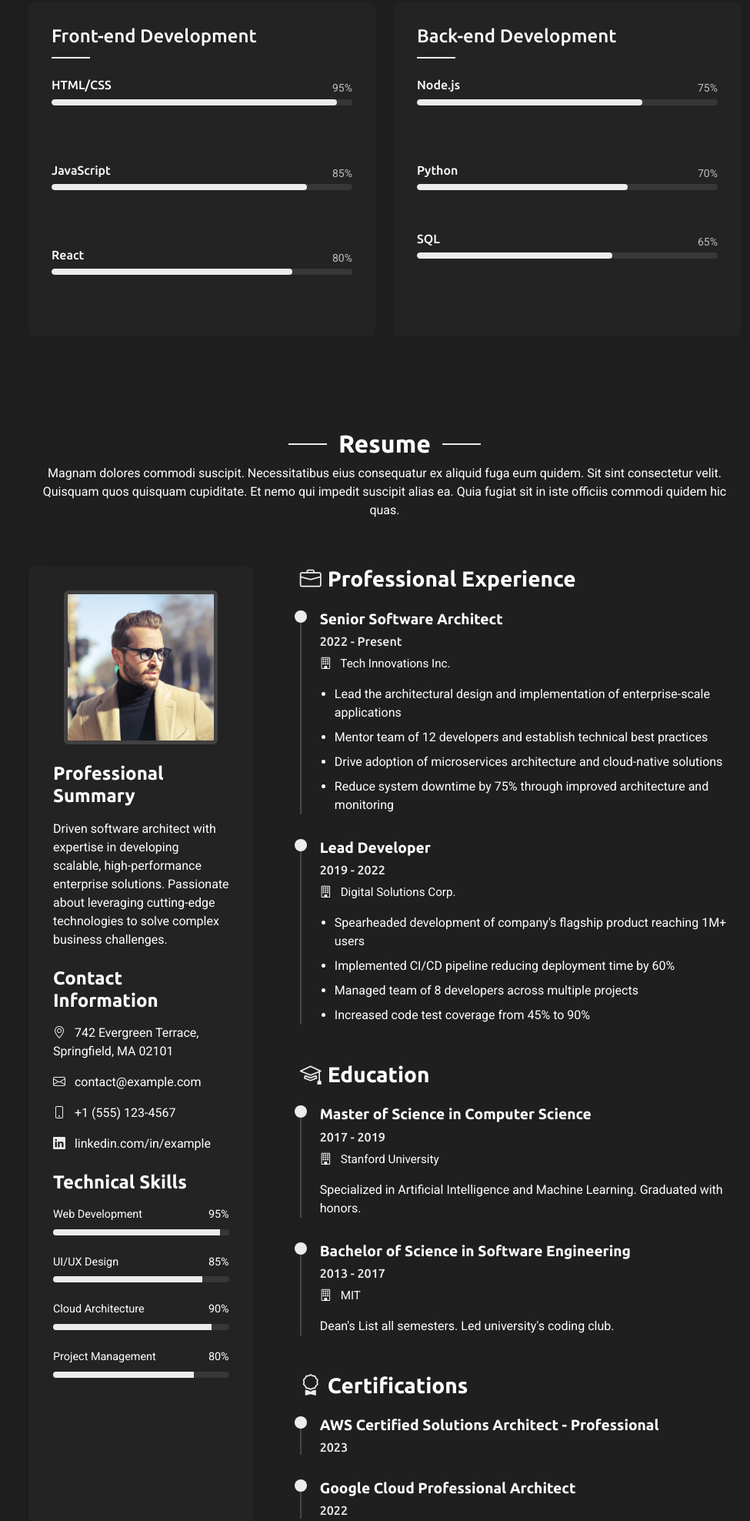
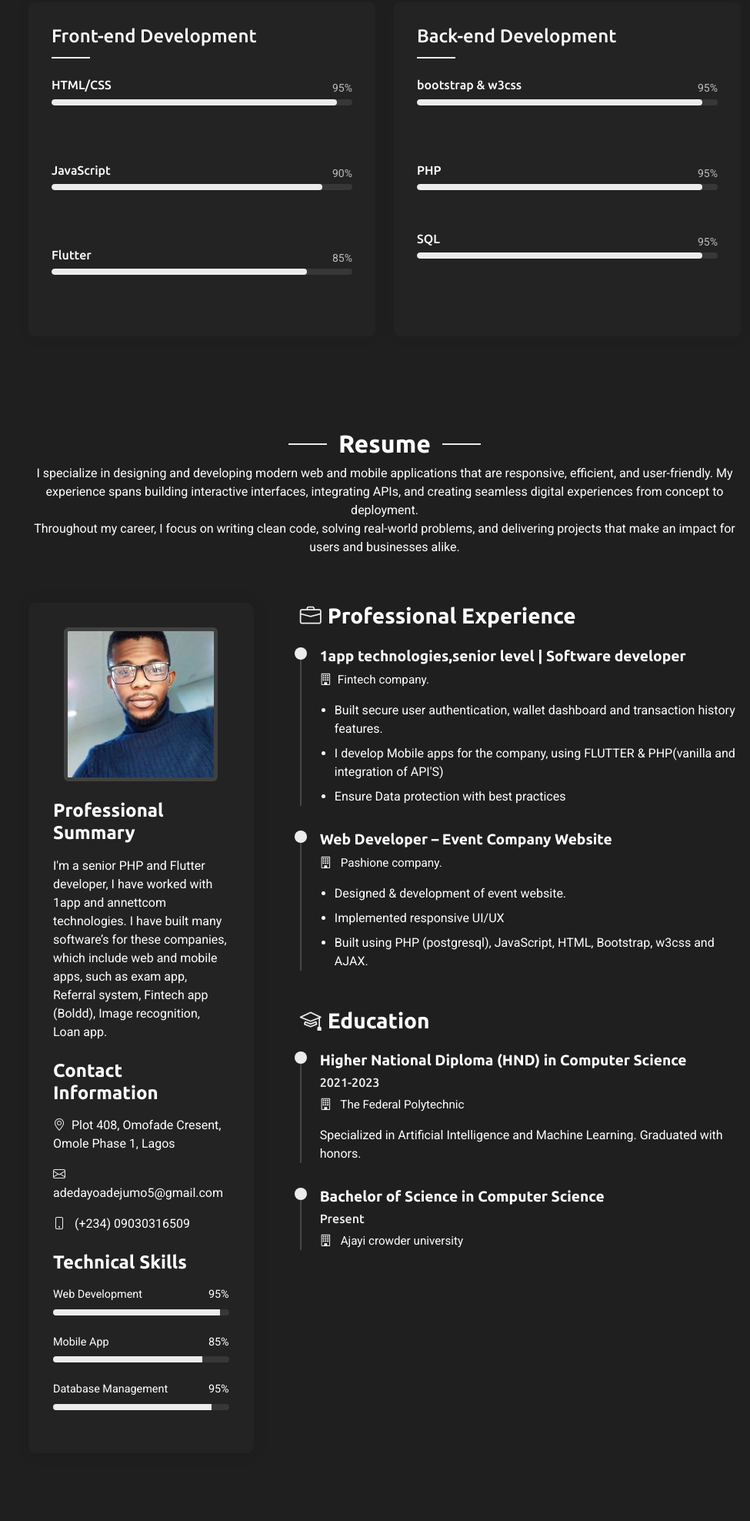
Before and after one commit to adedayoadejumo5-svg/adedayoadejumo5-svg.github.io, a plain HTML site: page index.html in a window 1280 px wide. Shown: the part 1960-3936 px from the top of the page at 77% size, without its empty margins (305-1280 px from the left). Drawn offline with nearby package versions, Linux system fonts and the light colour scheme.

Commit message:
new push

```diff
--- a/index.html
+++ b/index.html
@@ -229,7 +229,7 @@
       <!-- Section Title -->
       <div class="container section-title" data-aos="fade-up">
         <h2>Skills</h2>
-        <p>Necessitatibus eius consequatur ex aliquid fuga eum quidem sint consectetur velit</p>
+        <p>Focused on building fast, scalable, and user-friendly web and mobile applications.</p>
       </div><!-- End Section Title -->
 
       <div class="container" data-aos="fade-up" data-aos-delay="100">
@@ -253,23 +253,23 @@
                 <div class="skill-item">
                   <div class="d-flex justify-content-between align-items-center">
                     <h4>JavaScript</h4>
+                    <span class="skill-percentage">90%</span>
+                  </div>
+                  <div class="progress">
+                    <div class="progress-bar" role="progressbar" aria-valuenow="90" aria-valuemin="0" aria-valuemax="100"></div>
+                  </div>
+                  <div class="skill-tooltip">Strong proficiency in ES6+, DOM manipulation, and modern frameworks(VueJS)</div>
+                </div>
+
+                <div class="skill-item">
+                  <div class="d-flex justify-content-between align-items-center">
+                    <h4>Flutter</h4>
                     <span class="skill-percentage">85%</span>
                   </div>
                   <div class="progress">
                     <div class="progress-bar" role="progressbar" aria-valuenow="85" aria-valuemin="0" aria-valuemax="100"></div>
                   </div>
-                  <div class="skill-tooltip">Strong proficiency in ES6+, DOM manipulation, and modern frameworks</div>
-                </div>
-
-                <div class="skill-item">
-                  <div class="d-flex justify-content-between align-items-center">
-                    <h4>React</h4>
-                    <span class="skill-percentage">80%</span>
-                  </div>
-                  <div class="progress">
-                    <div class="progress-bar" role="progressbar" aria-valuenow="80" aria-valuemin="0" aria-valuemax="100"></div>
-                  </div>
-                  <div class="skill-tooltip">Experience with React hooks, state management, and component architecture</div>
+                  <div class="skill-tooltip">Experience with Flutter, state management, and Widget architecture</div>
                 </div>
               </div>
             </div><!-- End Frontend Skills -->
@@ -281,33 +281,33 @@
               <div class="skills-animation">
                 <div class="skill-item">
                   <div class="d-flex justify-content-between align-items-center">
-                    <h4>Node.js</h4>
-                    <span class="skill-percentage">75%</span>
+                    <h4>bootstrap & w3css</h4>
+                    <span class="skill-percentage">95%</span>
                   </div>
                   <div class="progress">
-                    <div class="progress-bar" role="progressbar" aria-valuenow="75" aria-valuemin="0" aria-valuemax="100"></div>
+                    <div class="progress-bar" role="progressbar" aria-valuenow="95" aria-valuemin="0" aria-valuemax="100"></div>
                   </div>
-                  <div class="skill-tooltip">Server-side JavaScript development with Express and REST APIs</div>
+                  <div class="skill-tooltip">Front-end development using Bootstrap and W3CSS for responsive, modern UI designs</div>
                 </div>
 
                 <div class="skill-item">
                   <div class="d-flex justify-content-between align-items-center">
-                    <h4>Python</h4>
-                    <span class="skill-percentage">70%</span>
+                    <h4>PHP</h4>
+                    <span class="skill-percentage">95%</span>
                   </div>
                   <div class="progress">
-                    <div class="progress-bar" role="progressbar" aria-valuenow="70" aria-valuemin="0" aria-valuemax="100"></div>
+                    <div class="progress-bar" role="progressbar" aria-valuenow="95" aria-valuemin="0" aria-valuemax="100"></div>
                   </div>
-                  <div class="skill-tooltip">Python development with Django and data analysis tools</div>
+                  <div class="skill-tooltip">PHP development API integrations, server-side tools & MySQL</div>
                 </div>
 
                 <div class="skill-item">
                   <div class="d-flex justify-content-between align-items-center">
                     <h4>SQL</h4>
-                    <span class="skill-percentage">65%</span>
+                    <span class="skill-percentage">95%</span>
                   </div>
                   <div class="progress">
-                    <div class="progress-bar" role="progressbar" aria-valuenow="65" aria-valuemin="0" aria-valuemax="100"></div>
+                    <div class="progress-bar" role="progressbar" aria-valuenow="95" aria-valuemin="0" aria-valuemax="100"></div>
                   </div>
                   <div class="skill-tooltip">Database design, optimization, and complex queries</div>
                 </div>
@@ -326,7 +326,10 @@
       <!-- Section Title -->
       <div class="container section-title" data-aos="fade-up">
         <h2>Resume</h2>
-        <p>Magnam dolores commodi suscipit. Necessitatibus eius consequatur ex aliquid fuga eum quidem. Sit sint consectetur velit. Quisquam quos quisquam cupiditate. Et nemo qui impedit suscipit alias ea. Quia fugiat sit in iste officiis commodi quidem hic quas.</p>
+      <p>I specialize in designing and developing modern web and mobile applications that are responsive, efficient, and user-friendly. My experience spans building interactive interfaces, integrating APIs, and creating seamless digital experiences from concept to deployment.</p>
+
+      <p>Throughout my career, I focus on writing clean code, solving real-world problems, and delivering projects that make an impact for users and businesses alike.</p>
+
       </div><!-- End Section Title -->
 
       <div class="container" data-aos="fade-up" data-aos-delay="100">
@@ -336,18 +339,19 @@
           <div class="col-lg-4">
             <div class="resume-side" data-aos="fade-right" data-aos-delay="100">
               <div class="profile-img mb-4">
-                <img src="assets/img/profile/profile-square-2.webp" alt="Profile" class="img-fluid rounded">
+                <img src="assets/img/c2eab382303b2b26c3f1b234b4171462.jpg" alt="Profile" class="img-fluid rounded">
               </div>
 
               <h3>Professional Summary</h3>
-              <p>Driven software architect with expertise in developing scalable, high-performance enterprise solutions. Passionate about leveraging cutting-edge technologies to solve complex business challenges.</p>
+              <p>I'm a senior PHP and Flutter developer, I have worked with 1app and annettcom technologies. I have built many
+              software’s for these companies, which include web and mobile apps, such as exam app, Referral system, Fintech app
+              (Boldd), Image recognition, Loan app.</p>
 
               <h3 class="mt-4">Contact Information</h3>
               <ul class="contact-info list-unstyled">
-                <li><i class="bi bi-geo-alt"></i> 742 Evergreen Terrace, Springfield, MA 02101</li>
-                <li><i class="bi bi-envelope"></i> contact@example.com</li>
-                <li><i class="bi bi-phone"></i> +1 (555) 123-4567</li>
-                <li><i class="bi bi-linkedin"></i> linkedin.com/in/example</li>
+                <li><i class="bi bi-geo-alt"></i>Plot 408, Omofade Cresent, Omole Phase 1, Lagos</li>
+                <li><i class="bi bi-envelope"></i>  adedayoadejumo5@gmail.com</li>
+                <li><i class="bi bi-phone"></i> (+234) 09030316509</li>
               </ul>
 
               <div class="skills-animation mt-4">
@@ -364,7 +368,7 @@
 
                 <div class="skill-item">
                   <div class="d-flex justify-content-between">
-                    <span>UI/UX Design</span>
+                    <span>Mobile App</span>
                     <span>85%</span>
                   </div>
                   <div class="progress">
@@ -374,23 +378,14 @@
 
                 <div class="skill-item">
                   <div class="d-flex justify-content-between">
-                    <span>Cloud Architecture</span>
-                    <span>90%</span>
+                    <span>Database Management</span>
+                    <span>95%</span>
                   </div>
                   <div class="progress">
                     <div class="progress-bar" role="progressbar" aria-valuenow="90" aria-valuemin="0" aria-valuemax="100"></div>
                   </div>
                 </div>
 
-                <div class="skill-item">
-                  <div class="d-flex justify-content-between">
-                    <span>Project Management</span>
-                    <span>80%</span>
-                  </div>
-                  <div class="progress">
-                    <div class="progress-bar" role="progressbar" aria-valuenow="80" aria-valuemin="0" aria-valuemax="100"></div>
-                  </div>
-                </div>
               </div>
             </div>
           </div>
@@ -402,26 +397,22 @@
               <h3><i class="bi bi-briefcase me-2"></i>Professional Experience</h3>
 
               <div class="resume-item">
-                <h4>Senior Software Architect</h4>
-                <h5>2022 - Present</h5>
-                <p class="company"><i class="bi bi-building"></i> Tech Innovations Inc.</p>
+                <h4>1app technologies,senior level | Software developer</h4>
+                <p class="company"><i class="bi bi-building"></i>Fintech company.</p>
                 <ul>
-                  <li>Lead the architectural design and implementation of enterprise-scale applications</li>
-                  <li>Mentor team of 12 developers and establish technical best practices</li>
-                  <li>Drive adoption of microservices architecture and cloud-native solutions</li>
-                  <li>Reduce system downtime by 75% through improved architecture and monitoring</li>
+                  <li>Built secure user authentication, wallet dashboard and transaction history features.</li>
+                  <li>I develop Mobile apps for the company, using FLUTTER & PHP(vanilla and integration of API'S)</li>
+                  <li>Ensure Data protection with best practices</li>
                 </ul>
               </div>
 
               <div class="resume-item">
-                <h4>Lead Developer</h4>
-                <h5>2019 - 2022</h5>
-                <p class="company"><i class="bi bi-building"></i> Digital Solutions Corp.</p>
+                <h4>Web Developer – Event Company Website</h4>
+                <p class="company"><i class="bi bi-building"></i> Pashione company.</p>
                 <ul>
-                  <li>Spearheaded development of company's flagship product reaching 1M+ users</li>
-                  <li>Implemented CI/CD pipeline reducing deployment time by 60%</li>
-                  <li>Managed team of 8 developers across multiple projects</li>
-                  <li>Increased code test coverage from 45% to 90%</li>
+                  <li>Designed & development of event website.</li>
+                  <li>Implemented responsive UI/UX</li>
+                  <li>Built using PHP (postgresql), JavaScript, HTML, Bootstrap, w3css and AJAX.</li>
                 </ul>
               </div>
             </div>
@@ -431,34 +422,20 @@
               <h3><i class="bi bi-mortarboard me-2"></i>Education</h3>
 
               <div class="resume-item">
-                <h4>Master of Science in Computer Science</h4>
-                <h5>2017 - 2019</h5>
-                <p class="company"><i class="bi bi-building"></i> Stanford University</p>
+                <h4>Higher National Diploma (HND) in Computer Science</h4>
+                <h5>2021-2023</h5>
+                <p class="company"><i class="bi bi-building"></i> The Federal Polytechnic</p>
                 <p>Specialized in Artificial Intelligence and Machine Learning. Graduated with honors.</p>
               </div>
 
               <div class="resume-item">
-                <h4>Bachelor of Science in Software Engineering</h4>
-                <h5>2013 - 2017</h5>
-                <p class="company"><i class="bi bi-building"></i> MIT</p>
-                <p>Dean's List all semesters. Led university's coding club.</p>
+                <h4>Bachelor of Science in Computer Science</h4>
+                <h5>Present</h5>
+                <p class="company"><i class="bi bi-building"></i> Ajayi crowder university</p>
               </div>
             </div>
 
-            <!-- Certifications Section -->
-            <div class="resume-section" data-aos="fade-up" data-aos-delay="200">
-              <h3><i class="bi bi-award me-2"></i>Certifications</h3>
 
-              <div class="resume-item">
-                <h4>AWS Certified Solutions Architect - Professional</h4>
-                <h5>2023</h5>
-              </div>
-
-              <div class="resume-item">
-                <h4>Google Cloud Professional Architect</h4>
-                <h5>2022</h5>
-              </div>
-            </div>
           </div>
         </div>
 
```
